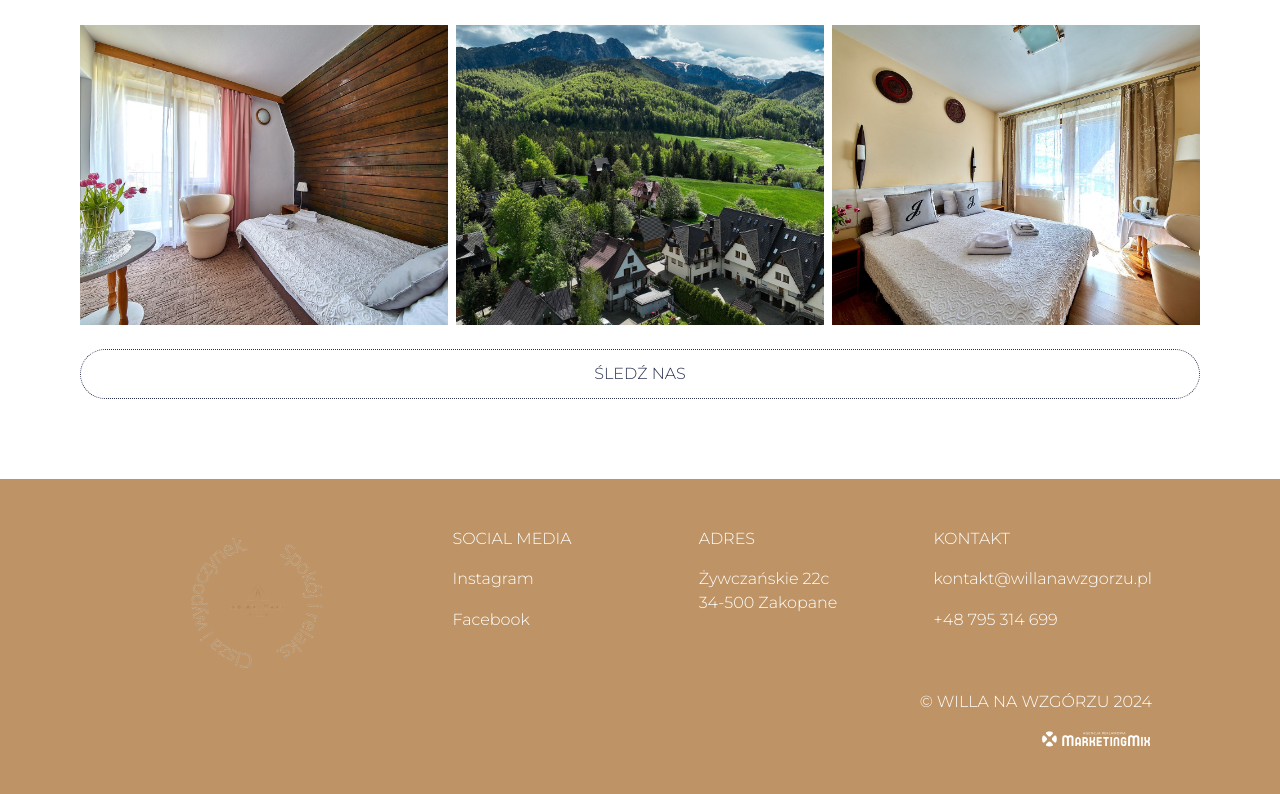
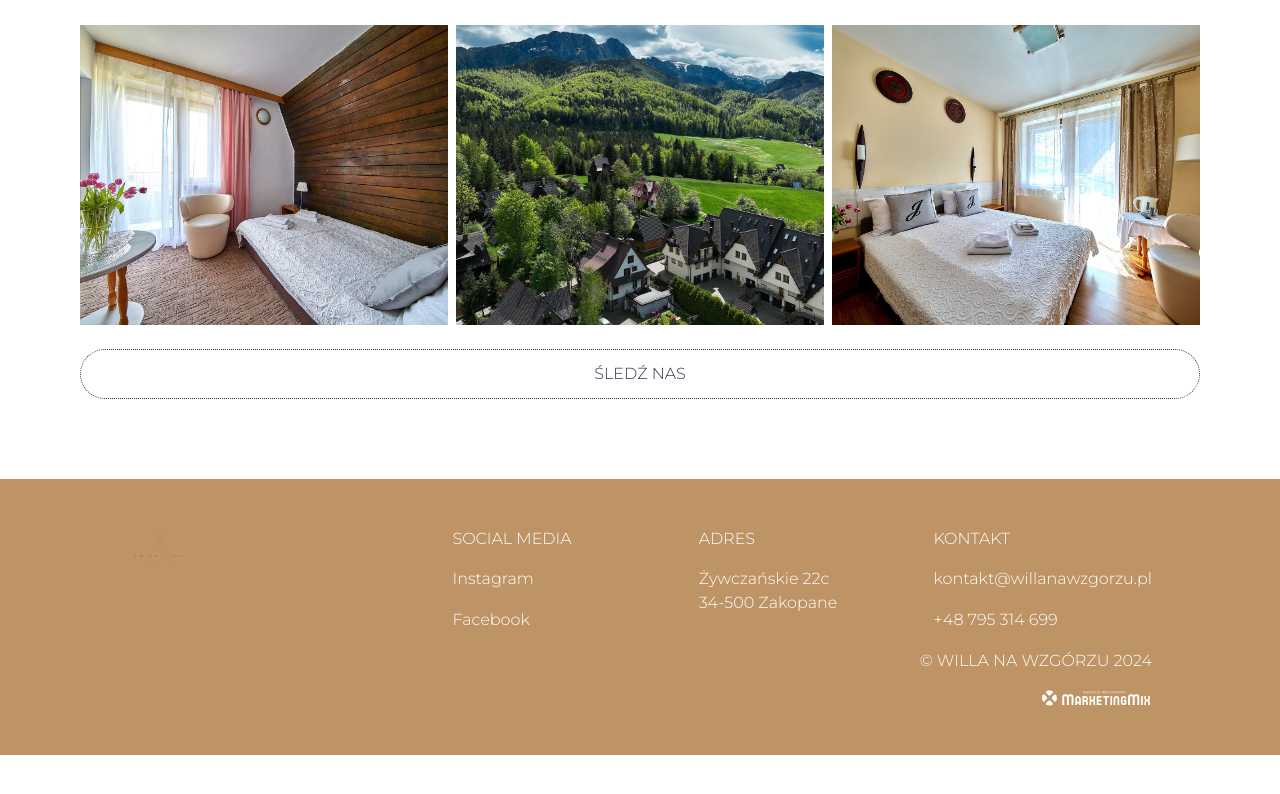
Before and after one commit to marketingMixNT/hotelPage--artemis, a Next.js app: page / in a window 1280 px wide. Shown: the part 4980-5774 px from the top of the page. After the commit the page ends 5735 px from the top, so only its background shows below. Built offline with nearby package versions, Linux system fonts and the light colour scheme.

Commit message:
add google tag manager and cookie Yes

```diff
--- a/app/components/Footer.jsx
+++ b/app/components/Footer.jsx
@@ -1,3 +1,4 @@
+import Link from 'next/link'
 import React from 'react'
 
 export default function Footer() {
@@ -8,14 +9,15 @@ export default function Footer() {
 			{/* FIRST COL */}
 			<div className='col-span-1'>
 				<div className='relative flex items-center justify-center'>
-					<img src='/text.png ' alt='' className='w-[60%] max:w-[70%] animate-spin-slow' />
 
-					<img src='/logo.png' alt='' className='absolute w-[25%] max:w-[22%]  ml-1' />
+					<Link href="/">
+						<img src='/logo.png' alt='' className=' w-[25%] max:w-[55%]  ' />
+					</Link>
 				</div>
 			</div>
 
 			{/* SECOND COL */}
-			<div className='flex flex-col text-center xl:text-left mx-auto gap-4'>
+			<div className='flex flex-col items-start text-center xl:text-left mx-auto gap-4'>
 				<h2 className='uppercase'>Social Media</h2>
 				<a href='#' target='_blank' className='link-hover'>
 					Instagram
@@ -42,7 +44,7 @@ export default function Footer() {
 						kontakt@willanawzgorzu.pl
 					</a>
 					<a className='link-hover' href='tel:+48795314699'>
-					+48 795 314 699
+						+48 795 314 699
 					</a>
 				</div>
 			</div>
--- a/app/layout.jsx
+++ b/app/layout.jsx
@@ -1,6 +1,10 @@
 import { Montserrat, Open_Sans } from 'next/font/google'
 import './globals.css'
 import Footer from './components/Footer'
+
+import { GoogleTagManager } from '@next/third-parties/google'
+import Script from 'next/script'
+
 
 const playfairdisplay = Montserrat({ subsets: ['latin'],weight:'300' })
 const openSans = Open_Sans({ subsets: ['latin'] })
@@ -15,6 +19,10 @@ export const metadata = {
 export default function RootLayout({ children }) {
 	return (
 		<html lang='pl'>
+			      <GoogleTagManager gtmId="GTM-K3F92V9N" />
+				  <Script id="cookieyes" type="text/javascript" src="https://cdn-cookieyes.com/client_data/442951f7164be4a3c2079c1a/script.js" strategy="beforeInteractive"
+></Script>
+
 			<body className={playfairdisplay.className}>
 				{children}
 
--- a/package.json
+++ b/package.json
@@ -9,9 +9,10 @@
     "lint": "next lint"
   },
   "dependencies": {
+    "@next/third-parties": "^14.2.3",
     "@react-email/components": "0.0.17",
     "framer-motion": "^11.1.9",
-    "next": "14.2.3",
+    "next": "^14.2.3",
     "react": "^18",
     "react-dom": "^18",
     "react-fast-marquee": "^1.6.4",
```
Also changed, not shown: 1 other file (tests, documents, lock files or other folders).
